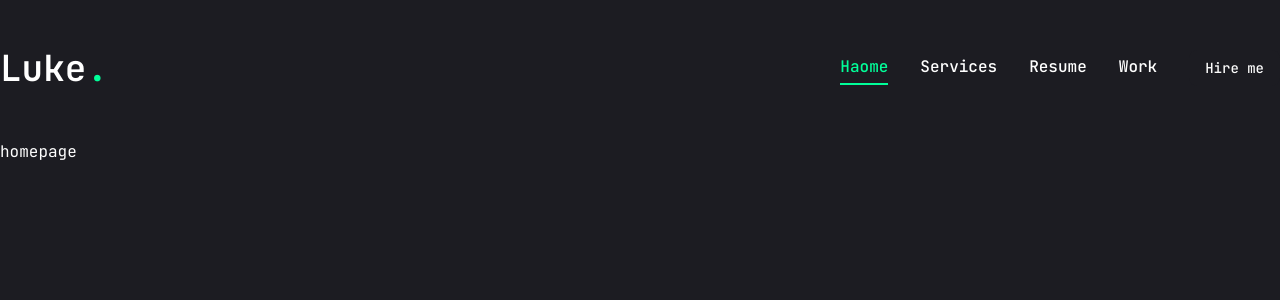
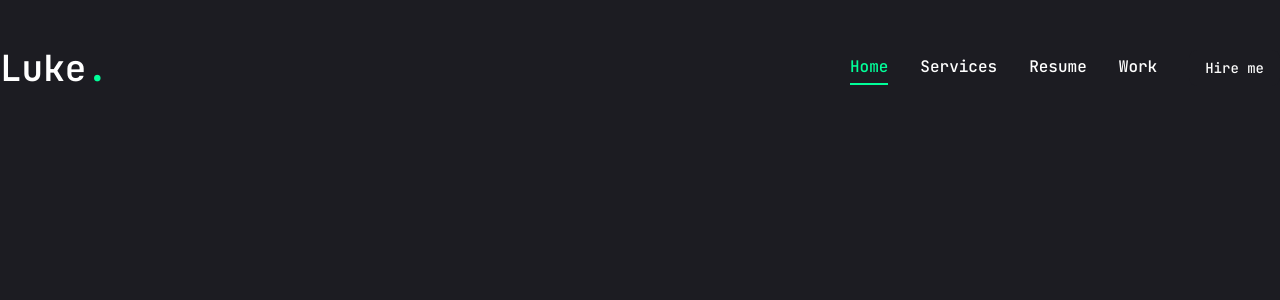
Before and after one commit to BENwada/nextjs-portfolio, a Next.js app: page / in a window 1280 px wide. Shown: the top 300 px of the page. Built offline with nearby package versions, Linux system fonts and the light colour scheme.

Commit message:
page transition add

```diff
--- a/package.json
+++ b/package.json
@@ -17,6 +17,7 @@
     "@radix-ui/react-tooltip": "^1.2.7",
     "class-variance-authority": "^0.7.1",
     "clsx": "^2.1.1",
+    "framer-motion": "^12.23.0",
     "lucide-react": "^0.525.0",
     "next": "15.3.5",
     "react": "^19.0.0",
--- /dev/null
+++ b/src/app/contact/page.tsx
@@ -0,0 +1,5 @@
+const Contact = () => {
+  return <div>contact</div>;
+};
+
+export default Contact;
--- a/src/app/layout.tsx
+++ b/src/app/layout.tsx
@@ -2,6 +2,7 @@ import type { Metadata } from "next";
 import { JetBrains_Mono } from "next/font/google";
 import "./globals.css";
 import Header from "@/components/Header";
+import PageTransition from "@/components/PageTransition";
 
 const jetbrainsMono = JetBrains_Mono({
   subsets: ["latin"],
@@ -23,7 +24,7 @@ export default function RootLayout({
     <html lang="en">
       <body className={`${jetbrainsMono.variable}`}>
         <Header />
-        {children}
+        <PageTransition>{children}</PageTransition>
       </body>
     </html>
   );
--- a/src/app/work/work.tsx
+++ b/src/app/work/page.tsx
@@ -1,5 +1,5 @@
 const Work = () => {
-  return <div></div>;
+  return <div>work</div>;
 };
 
 export default Work;
--- a/src/components/Nav.tsx
+++ b/src/components/Nav.tsx
@@ -5,7 +5,7 @@ import { usePathname } from "next/navigation";
 
 const links = [
   {
-    name: "haome",
+    name: "home",
     path: "/",
   },
   {
--- /dev/null
+++ b/src/components/PageTransition.tsx
@@ -0,0 +1,29 @@
+"use client";
+
+import { ReactNode } from "react";
+import { AnimatePresence, motion } from "framer-motion";
+import { usePathname } from "next/navigation";
+
+interface props {
+  children: ReactNode;
+}
+
+const PageTransition = ({ children }: props) => {
+  const pathname = usePathname();
+  return (
+    <AnimatePresence>
+      <motion.div
+        key={pathname}
+        initial={{ opacity: 1 }}
+        animate={{
+          opacity: 0,
+          transition: { delay: 1, duration: 0.4, ease: "easeInOut" },
+        }}
+      >
+        {children}
+      </motion.div>
+    </AnimatePresence>
+  );
+};
+
+export default PageTransition;
```
Also changed, not shown: src/app/resume/page.tsx (renamed from src/app/rasume/page.tsx), 1 other file (tests, documents, lock files or other folders).
